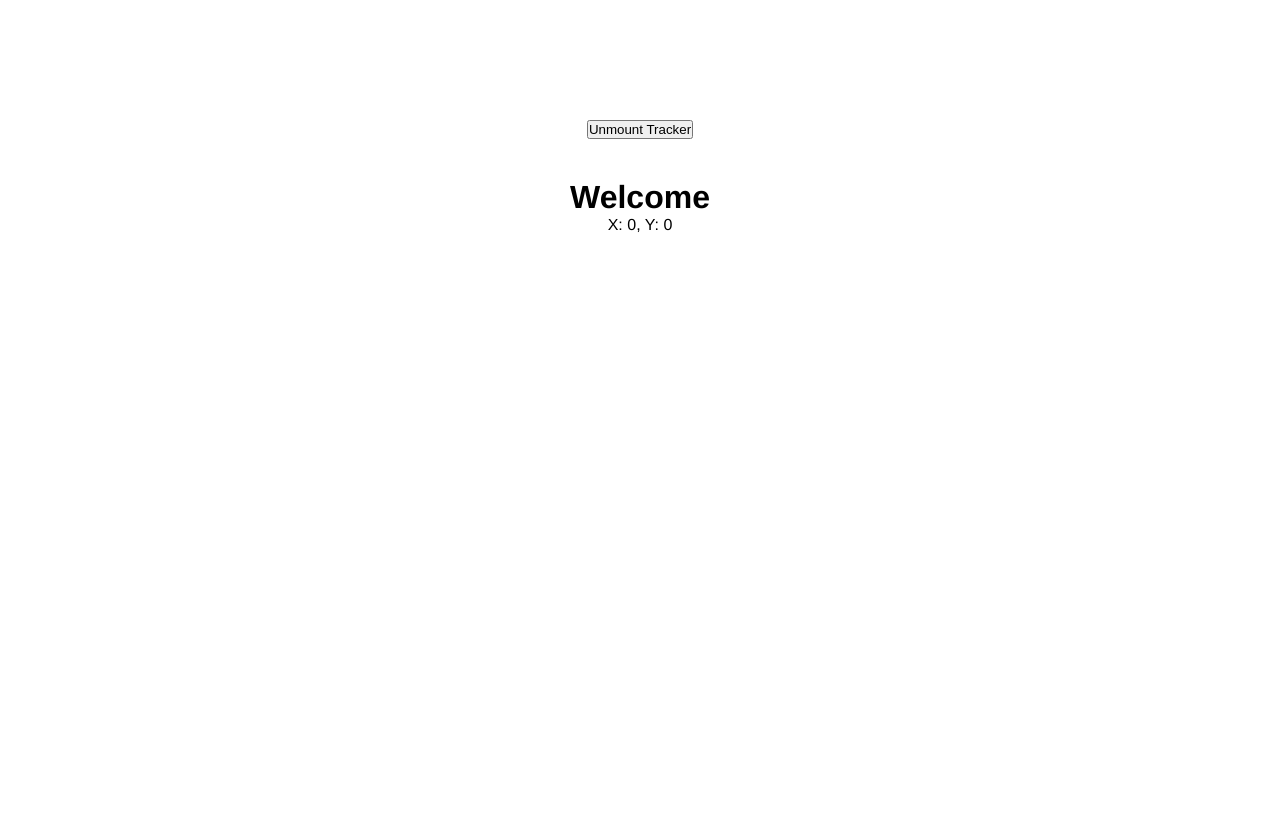
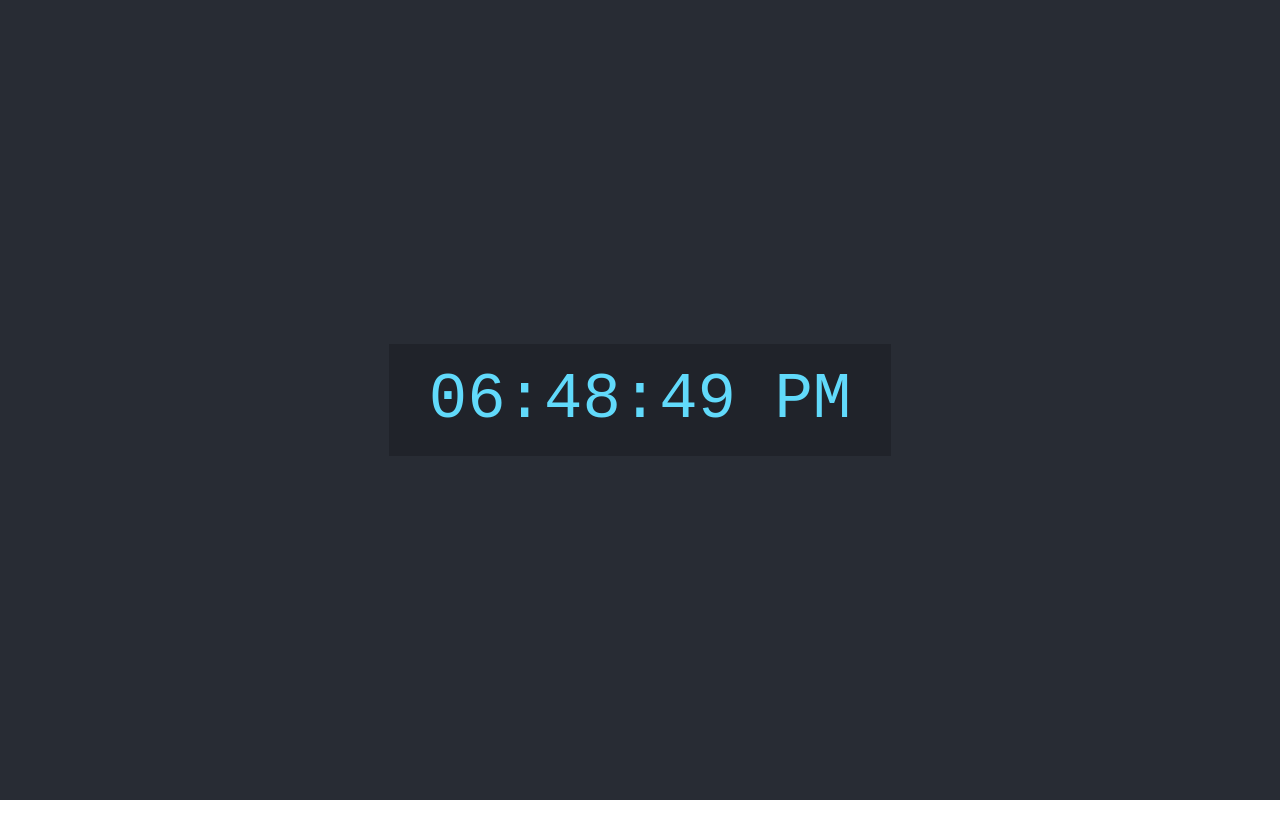
Before and after one commit to akashvarmak/React-portfolio-project, a React (Vite) app: page / in a window 1280 px wide. Shown: the top 838 px of the page. After the commit the page ends 800 px from the top, so only its background shows below. Built offline with nearby package versions, Linux system fonts and the light colour scheme.

Commit message:
useeffect_timer_project

```diff
--- a/src/App.css
+++ b/src/App.css
@@ -3,11 +3,18 @@
   padding: 0;
 }
 
-div{
-  font-family: Ariel, Helvetica, sans-serif;
-  text-align: center;
-  padding: 0px;
-  margin: 0px;
-  padding-top: 40px;
-  min-height: 100vh;
+.clock-container {
+  display: flex;
+  justify-content: center;
+  align-items: center;
+  height: 100vh;
+  background-color: #282c34;
 }
+
+.clock {
+  font-size: 4rem;
+  font-family: 'Courier New', Courier, monospace;
+  color: #61dafb;
+  background-color: #20232a;
+  padding: 20px 40px;
+}
--- a/src/App.jsx
+++ b/src/App.jsx
@@ -1,18 +1,37 @@
+import { useState, useEffect } from 'react';
 import './App.css'
-import { useEffect, useState } from 'react';
-import ParentComponent from './assets/ParentComponent';
 
 function App() {
 
+  const[time, setTime] = useState(new Date());
 
+  useEffect( () => {
+
+    const timerId = setInterval( () => setTime(new Date(), 1000));
+    console.log(new Date());
+    return () => clearInterval(timerId);
+
+  }, []);
+
+  const formattedTime = time.toLocaleTimeString('en-US',
+    {
+      hour: '2-digit',
+      minute: '2-digit',
+      second: '2-digit'
+
+    }
+  );
 
   return (
 
-    <div>
-     <ParentComponent/>
+    <div className='clock-container'>
+
+       <div className='clock'>
+       {formattedTime}
+       </div>
+
     </div>
 
   )
 }
-
 export default App
--- a/src/assets/MouseTracker.jsx
+++ /dev/null
@@ -1,29 +0,0 @@
-import { useEffect, useState } from 'react';
-
-function MouseTracker() {
-
-const[mousePosition, setMousePosition] = useState({x:0, y:0});
-
-useEffect( () => {
-  const handleMouseMove = (event) => {
-    setMousePosition({x : event.clientX, y : event.clientY});
-  };
-  window.addEventListener('mousemove', handleMouseMove)
-
-  return () => {window.removeEventListener('mousemove', handleMouseMove)};
-
-}, []);
-
-
-  return (
-
-    <div>
-      <h1>Welcome</h1>
-      <p> X: {mousePosition.x}, Y: {mousePosition.y}</p>
-
-    </div>
-
-  )
-}
-
-export default MouseTracker;
--- a/src/assets/ParentComponent.jsx
+++ /dev/null
@@ -1,29 +0,0 @@
-import { useState } from "react";
-import MouseTracker from "./MouseTracker";
-
-function ParentComponent(){
-
-    const[showComponent, setShowComponent] = useState(true);
-
-    const toggleComponent = () => {
-        setShowComponent((prev) => !prev);
-    };
-
-    return (
-
-      <div>
-        <button onClick = {toggleComponent}>
-            {showComponent ? 'Unmount Tracker' : 'Mount Tracker'}
-        </button>
-
-        {showComponent && <MouseTracker/>}
-
-      </div>
-
-
-
-    )
-
-}
-
-export default ParentComponent;
```
